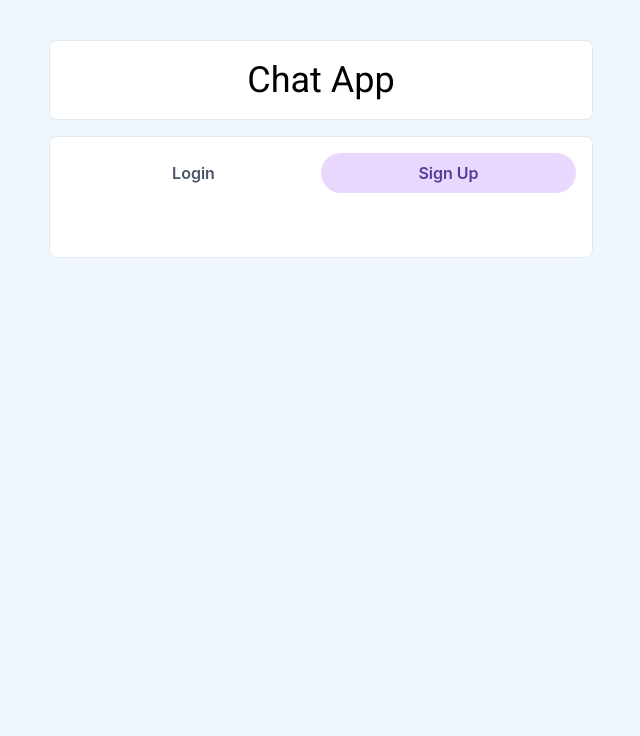
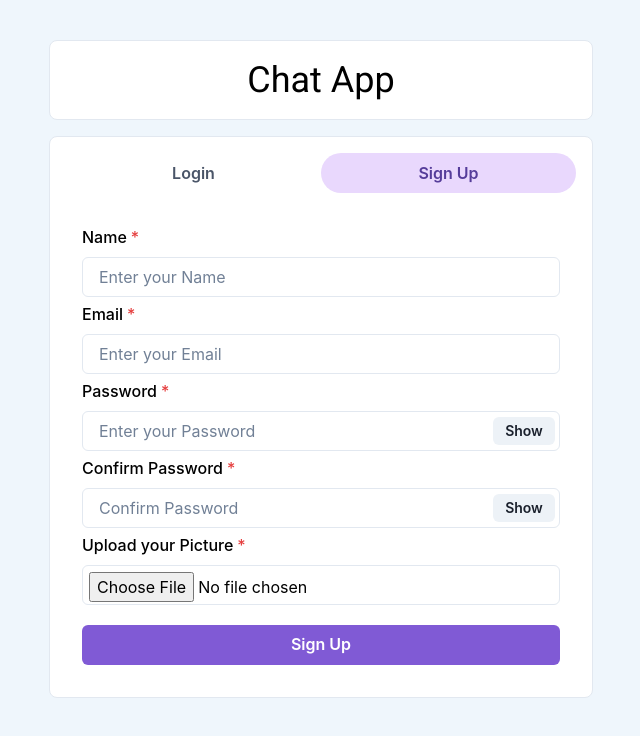
Before and after one commit to paulo-carvalho93/chat-app-mern, a React (Vite) app in the folder frontend/: page / in a window 1280 px wide. Both pictures are taken after a click on the tab "Sign Up". Shown: the top 736 px of the page, without its empty margins (319-959 px from the left). Built offline with nearby package versions, Linux system fonts and the light colour scheme.

Commit message:
feat(signup): including signup component

```diff
--- /dev/null
+++ b/frontend/src/components/Authentication/Login.tsx
@@ -0,0 +1,7 @@
+import * as React from "react";
+
+export interface ILoginProps {}
+
+export default function Login(props: ILoginProps) {
+  return <div>Login</div>;
+}
--- /dev/null
+++ b/frontend/src/components/Authentication/SignUp.tsx
@@ -0,0 +1,110 @@
+import {
+  Button,
+  FormControl,
+  FormLabel,
+  Input,
+  InputGroup,
+  InputRightElement,
+  VStack,
+} from "@chakra-ui/react";
+import { useState } from "react";
+
+export interface ISignUpProps {}
+
+interface IUserSignUp {
+  name: string;
+  email: string;
+  password: string;
+  confirmPassword: string;
+  pic?: string;
+}
+
+export default function SignUp(props: ISignUpProps) {
+  const [data, setData] = useState<IUserSignUp>();
+  const [show, setShow] = useState(false);
+
+  const handleChange = (event: React.ChangeEvent<HTMLInputElement>) => {
+    setData({ ...data, [event.target.name]: event.target.value });
+  };
+
+  const handleShowPassword = () => {
+    setShow(!show);
+  };
+
+  const postDetails = (pics) => {};
+
+  const submitHandler = () => {};
+
+  return (
+    <VStack spacing="0.313rem" color="black">
+      <FormControl id="name" isRequired>
+        <FormLabel>Name</FormLabel>
+        <Input
+          name="name"
+          placeholder="Enter your Name"
+          onChange={handleChange}
+        />
+      </FormControl>
+      <FormControl id="email" isRequired>
+        <FormLabel>Email</FormLabel>
+        <Input
+          name="email"
+          placeholder="Enter your Email"
+          onChange={handleChange}
+        />
+      </FormControl>
+      <FormControl id="password" isRequired>
+        <FormLabel>Password</FormLabel>
+        <InputGroup>
+          <Input
+            name="password"
+            type={show ? "text" : "password"}
+            placeholder="Enter your Password"
+            onChange={handleChange}
+          />
+          <InputRightElement width="4.5rem">
+            <Button h="1.75rem" size="sm" onClick={handleShowPassword}>
+              {show ? "Hide" : "Show"}
+            </Button>
+          </InputRightElement>
+        </InputGroup>
+      </FormControl>
+      <FormControl id="confirm-password" isRequired>
+        <FormLabel>Confirm Password</FormLabel>
+        <InputGroup>
+          <Input
+            name="confirmPassword"
+            type={show ? "text" : "password"}
+            placeholder="Confirm Password"
+            onChange={handleChange}
+          />
+          <InputRightElement width="4.5rem">
+            <Button h="1.75rem" size="sm" onClick={handleShowPassword}>
+              {show ? "Hide" : "Show"}
+            </Button>
+          </InputRightElement>
+        </InputGroup>
+      </FormControl>
+      <FormControl id="picture" isRequired>
+        <FormLabel>Upload your Picture</FormLabel>
+        <Input
+          name="picture"
+          type="file"
+          p={1.5}
+          accept="image/*"
+          onChange={(e: React.ChangeEvent<HTMLInputElement>) =>
+            postDetails(e.target.files[0])
+          }
+        />
+      </FormControl>
+      <Button
+        colorScheme="purple"
+        width="100%"
+        style={{ marginTop: 15 }}
+        onClick={submitHandler}
+      >
+        Sign Up
+      </Button>
+    </VStack>
+  );
+}
--- a/frontend/src/pages/Homepage.tsx
+++ b/frontend/src/pages/Homepage.tsx
@@ -8,6 +8,9 @@ import {
   Tabs,
   Text,
 } from "@chakra-ui/react";
+
+import Login from "../components/Authentication/Login";
+import SignUp from "../components/Authentication/SignUp";
 
 export interface HomepageProps {}
 
@@ -42,8 +45,12 @@ export default function Homepage(props: HomepageProps) {
             <Tab width="50%">Sign Up</Tab>
           </TabList>
           <TabPanels>
-            <TabPanel>{/* <Login /> */}</TabPanel>
-            <TabPanel>{/* <SignUp /> */}</TabPanel>
+            <TabPanel>
+              <Login />
+            </TabPanel>
+            <TabPanel>
+              <SignUp />
+            </TabPanel>
           </TabPanels>
         </Tabs>
       </Box>
```
